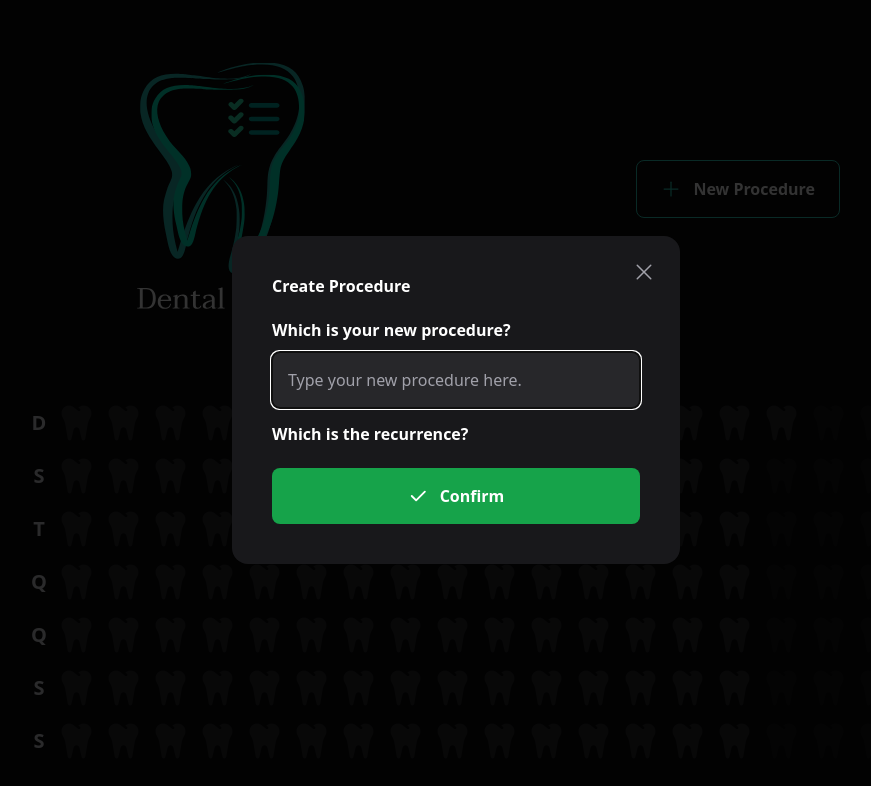
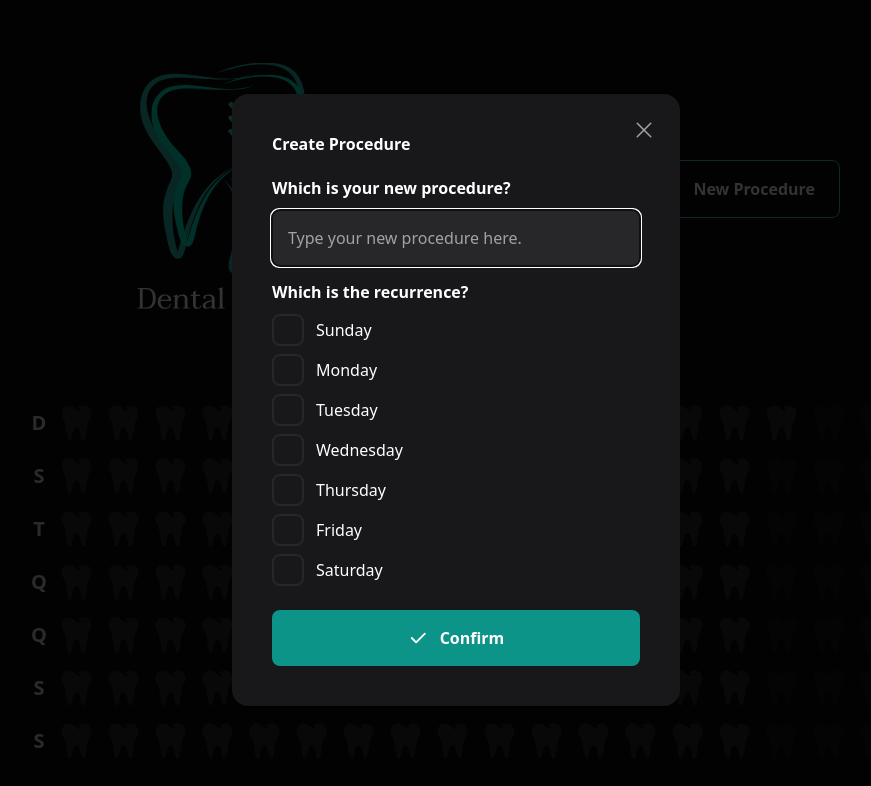
Before and after one commit to gabrielpenteado/dentalprocs, a React (Vite) app in the folder web/: page / in a window 1280 px wide. Both pictures are taken after a click on the button "New Procedure". Shown: the top 786 px of the page, without its empty margins (184-1055 px from the left). Built offline with nearby package versions, Linux system fonts and the light colour scheme.

Commit message:
created checkboxes

```diff
--- a/web/package.json
+++ b/web/package.json
@@ -9,6 +9,7 @@
     "preview": "vite preview"
   },
   "dependencies": {
+    "@radix-ui/react-checkbox": "^1.0.3",
     "@radix-ui/react-dialog": "^1.0.3",
     "@radix-ui/react-popover": "^1.0.5",
     "clsx": "^1.2.1",
--- a/web/src/components/NewProcedureForm.tsx
+++ b/web/src/components/NewProcedureForm.tsx
@@ -1,4 +1,15 @@
 import { Check } from "phosphor-react";
+import * as Checkbox from '@radix-ui/react-checkbox';
+
+const availableWeekDays = [
+  'Sunday',
+  'Monday',
+  'Tuesday',
+  'Wednesday',
+  'Thursday',
+  'Friday',
+  'Saturday'
+];
 
 export function NewProcedureForm() {
   return (
@@ -19,8 +30,32 @@
         Which is the recurrence?
       </label>
 
+      <div className="flex flex-col gap-2 mt-3">
+        {availableWeekDays.map(weekDay => {
+          return (
+            <Checkbox.Root
+              key={weekDay}
+              className='flex items-center gap-3 group'
+            >
+              <div className='h-8 w-8 rounded-lg flex items-center justify-center
+               bg-zinc-900 border-2 border-zinc-800 group-data-[state=checked]:bg-teal-500
+                group-data-[state=checked]:border-teal-500'>
+                <Checkbox.CheckboxIndicator>
+                  <Check size={20} className='text-white' />
+                </Checkbox.CheckboxIndicator>
+              </div>
+
+              <span className=' text-white leading-tight'>
+                {weekDay}
+              </span>
+
+            </Checkbox.Root>
+          )
+        })}
+      </div>
+
       <button type="submit" className="mt-6 rounded-lg p-4 flex items-center justify-center
-       gap-3 font-semibold bg-green-600 hover:bg-green-500">
+       gap-3 font-semibold bg-teal-600 hover:bg-teal-500">
         <Check size={20} weight="bold" />
         Confirm
       </button>
--- a/web/src/components/ProcedureDay.tsx
+++ b/web/src/components/ProcedureDay.tsx
@@ -1,6 +1,9 @@
 import * as Popover from '@radix-ui/react-popover';
+import * as Checkbox from '@radix-ui/react-checkbox';
+
 import { ProgressBar } from './ProgressBar';
 import clsx from 'clsx';
+import { Check } from 'phosphor-react';
 
 interface ProcedureDayProps {
   completed: number;
@@ -30,6 +33,25 @@
 
           <ProgressBar progress={completedPercentage} />
 
+          <div className='mt-6 flex flex-col gap-3'>
+            <Checkbox.Root
+              className='flex items-center gap-3 group'
+            >
+              <div className='h-8 w-8 rounded-lg flex items-center justify-center
+               bg-zinc-900 border-2 border-zinc-800 group-data-[state=checked]:bg-teal-500
+                group-data-[state=checked]:border-teal-500'>
+                <Checkbox.CheckboxIndicator>
+                  <Check size={20} className='text-white' />
+                </Checkbox.CheckboxIndicator>
+              </div>
+
+              <span className='font-semibold text-xl text-white leading-tight group-data-[state=checked]:line-through group-data-[state=checked]:text-zinc-400'>
+                test
+              </span>
+
+            </Checkbox.Root>
+          </div>
+
           <Popover.Arrow height={8} width={16} className='fill-zinc-900' />
         </Popover.Content>
       </Popover.Portal>
```
Also changed, not shown: 1 other file (tests, documents, lock files or other folders).
